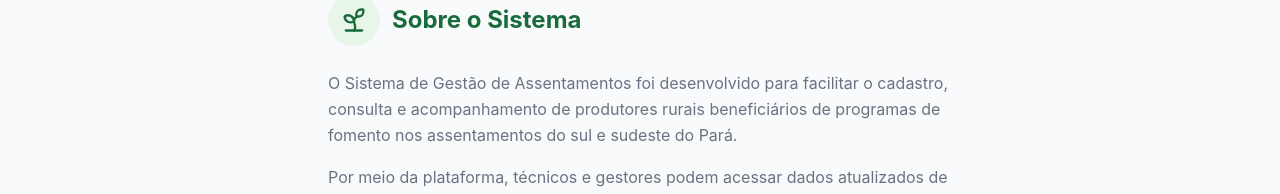
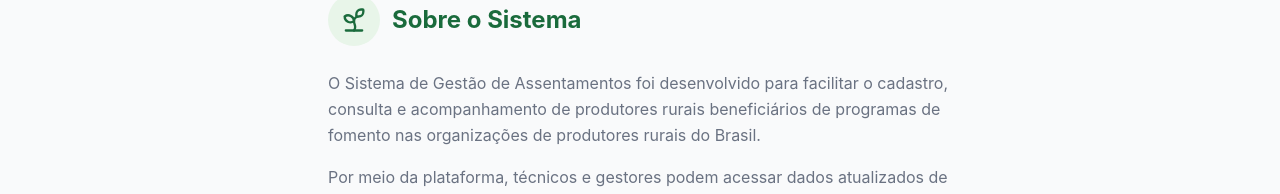
Before and after one commit to assuncaolucasss/SistemaGestaoProdutores, a Vue app in the folder frontend/: page /sobre in a window 1280 px wide. Shown: the part 126-320 px from the top of the page. Built offline with nearby package versions, Linux system fonts and the light colour scheme; no server answers.

Commit message:
Update description of the management system

```diff
--- a/frontend/src/views/SobreView.vue
+++ b/frontend/src/views/SobreView.vue
@@ -12,7 +12,7 @@
     <p class="text-gray-500 mb-4">
       O Sistema de Gestão de Assentamentos foi desenvolvido para facilitar o cadastro,
       consulta e acompanhamento de produtores rurais beneficiários de programas de fomento
-      nos assentamentos do sul e sudeste do Pará.
+      nas organizações de produtores rurais do Brasil.
     </p>
     <p class="text-gray-500 mb-10">
       Por meio da plataforma, técnicos e gestores podem acessar dados atualizados de cada
```
